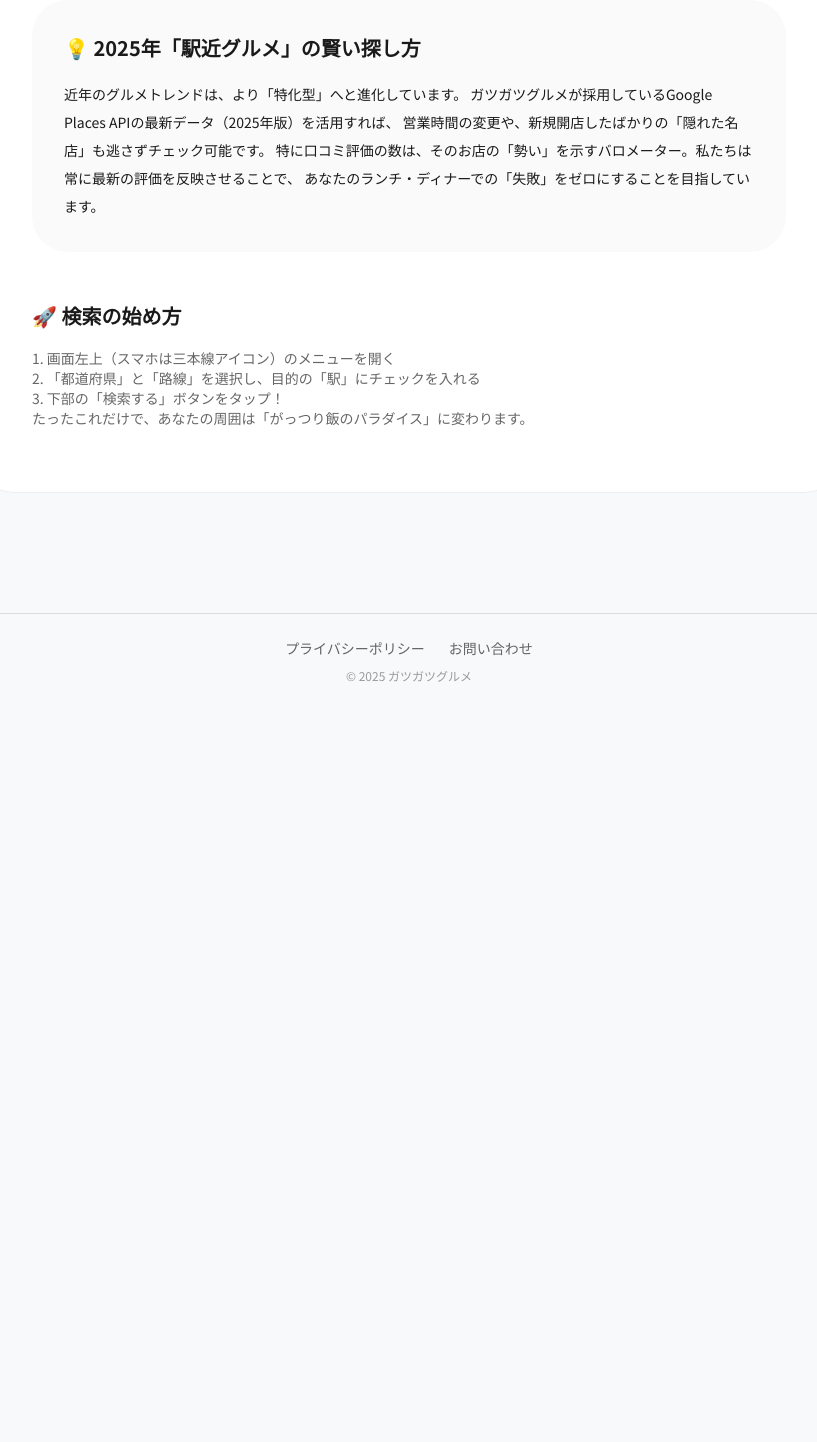
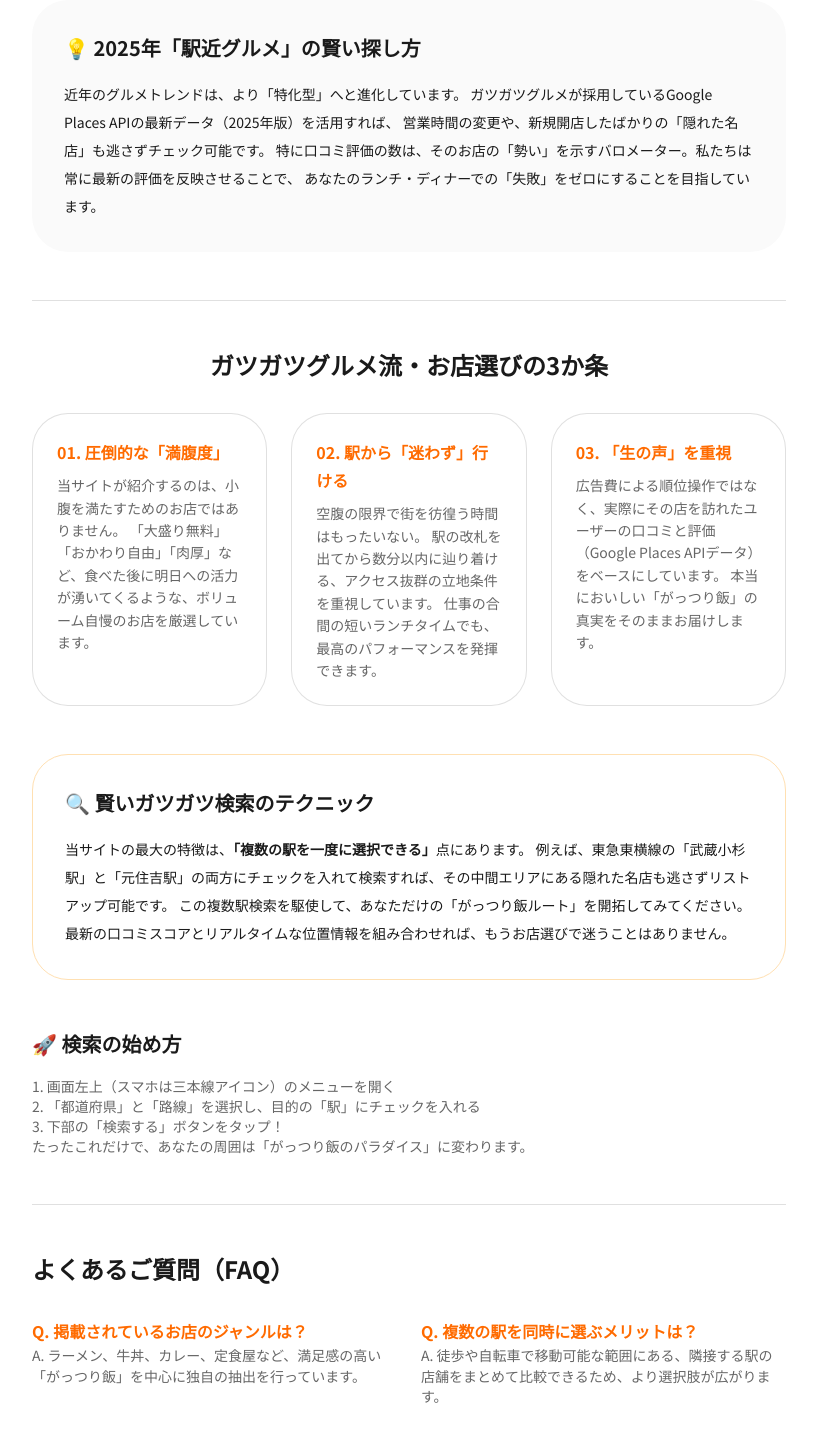
Before and after one commit to ryomasolid/gatsugatsu-gurume, a Next.js app: page / in a window 1280 px wide. Shown: the part 954-2396 px from the top of the page, without its empty margins (381-1198 px from the left). Before the commit the page ends 1688 px from the top, so only its background shows below. Built offline with nearby package versions, Linux system fonts and the light colour scheme.

Commit message:
update UI

```diff
--- a/app/page.tsx
+++ b/app/page.tsx
@@ -309,6 +309,107 @@ function RestaurantList() {
               </Typography>
             </Box>
 
+            {/* --- 追加セクション：選定基準と楽しみ方 --- */}
+            <Divider sx={{ my: 6 }} />
+
+            <Typography
+              variant="h5"
+              sx={{ fontWeight: 900, mb: 4, textAlign: "center" }}
+            >
+              ガツガツグルメ流・お店選びの3か条
+            </Typography>
+
+            <Grid container spacing={3} sx={{ mb: 6 }}>
+              <Grid size={{ xs: 12, sm: 6, md: 4 }}>
+                <Paper
+                  variant="outlined"
+                  sx={{ p: 3, height: "100%", borderRadius: 3 }}
+                >
+                  <Typography
+                    variant="subtitle1"
+                    sx={{ fontWeight: "bold", mb: 1, color: "#FF6B00" }}
+                  >
+                    01. 圧倒的な「満腹度」
+                  </Typography>
+                  <Typography
+                    variant="body2"
+                    color="text.secondary"
+                    sx={{ lineHeight: 1.6 }}
+                  >
+                    当サイトが紹介するのは、小腹を満たすためのお店ではありません。
+                    「大盛り無料」「おかわり自由」「肉厚」など、食べた後に明日への活力が湧いてくるような、ボリューム自慢のお店を厳選しています。
+                  </Typography>
+                </Paper>
+              </Grid>
+
+              <Grid size={{ xs: 12, sm: 6, md: 4 }}>
+                <Paper
+                  variant="outlined"
+                  sx={{ p: 3, height: "100%", borderRadius: 3 }}
+                >
+                  <Typography
+                    variant="subtitle1"
+                    sx={{ fontWeight: "bold", mb: 1, color: "#FF6B00" }}
+                  >
+                    02. 駅から「迷わず」行ける
+                  </Typography>
+                  <Typography
+                    variant="body2"
+                    color="text.secondary"
+                    sx={{ lineHeight: 1.6 }}
+                  >
+                    空腹の限界で街を彷徨う時間はもったいない。
+                    駅の改札を出てから数分以内に辿り着ける、アクセス抜群の立地条件を重視しています。
+                    仕事の合間の短いランチタイムでも、最高のパフォーマンスを発揮できます。
+                  </Typography>
+                </Paper>
+              </Grid>
+
+              <Grid size={{ xs: 12, sm: 6, md: 4 }}>
+                <Paper
+                  variant="outlined"
+                  sx={{ p: 3, height: "100%", borderRadius: 3 }}
+                >
+                  <Typography
+                    variant="subtitle1"
+                    sx={{ fontWeight: "bold", mb: 1, color: "#FF6B00" }}
+                  >
+                    03. 「生の声」を重視
+                  </Typography>
+                  <Typography
+                    variant="body2"
+                    color="text.secondary"
+                    sx={{ lineHeight: 1.6 }}
+                  >
+                    広告費による順位操作ではなく、実際にその店を訪れたユーザーの口コミと評価（Google
+                    Places APIデータ）をベースにしています。
+                    本当においしい「がっつり飯」の真実をそのままお届けします。
+                  </Typography>
+                </Paper>
+              </Grid>
+            </Grid>
+
+            <Box
+              sx={{
+                p: 4,
+                bgcolor: "orange.50",
+                borderRadius: 3,
+                mb: 6,
+                border: "1px solid #FFE0B2",
+              }}
+            >
+              <Typography variant="h6" sx={{ fontWeight: 900, mb: 2 }}>
+                🔍 賢いガツガツ検索のテクニック
+              </Typography>
+              <Typography variant="body2" sx={{ lineHeight: 2 }}>
+                当サイトの最大の特徴は、<b>「複数の駅を一度に選択できる」</b>
+                点にあります。
+                例えば、東急東横線の「武蔵小杉駅」と「元住吉駅」の両方にチェックを入れて検索すれば、その中間エリアにある隠れた名店も逃さずリストアップ可能です。
+                この複数駅検索を駆使して、あなただけの「がっつり飯ルート」を開拓してみてください。
+                最新の口コミスコアとリアルタイムな位置情報を組み合わせれば、もうお店選びで迷うことはありません。
+              </Typography>
+            </Box>
+
             {/* 使い方ガイド（UIの説明） */}
             <Box sx={{ mt: 6 }}>
               <Typography variant="h6" sx={{ fontWeight: 900, mb: 2 }}>
@@ -329,6 +430,39 @@ function RestaurantList() {
                 たったこれだけで、あなたの周囲は「がっつり飯のパラダイス」に変わります。
               </Typography>
             </Box>
+
+            <Divider sx={{ my: 6 }} />
+
+            <Typography variant="h5" sx={{ fontWeight: 900, mb: 4 }}>
+              よくあるご質問（FAQ）
+            </Typography>
+
+            <Grid container spacing={3}>
+              <Grid size={{ xs: 12, md: 6 }}>
+                <Typography
+                  variant="subtitle1"
+                  sx={{ fontWeight: "bold", color: "#FF6B00" }}
+                >
+                  Q. 掲載されているお店のジャンルは？
+                </Typography>
+                <Typography variant="body2" color="text.secondary" paragraph>
+                  A.
+                  ラーメン、牛丼、カレー、定食屋など、満足感の高い「がっつり飯」を中心に独自の抽出を行っています。
+                </Typography>
+              </Grid>
+              <Grid size={{ xs: 12, md: 6 }}>
+                <Typography
+                  variant="subtitle1"
+                  sx={{ fontWeight: "bold", color: "#FF6B00" }}
+                >
+                  Q. 複数の駅を同時に選ぶメリットは？
+                </Typography>
+                <Typography variant="body2" color="text.secondary" paragraph>
+                  A.
+                  徒歩や自転車で移動可能な範囲にある、隣接する駅の店舗をまとめて比較できるため、より選択肢が広がります。
+                </Typography>
+              </Grid>
+            </Grid>
           </Paper>
         </Box>
       )}
```
